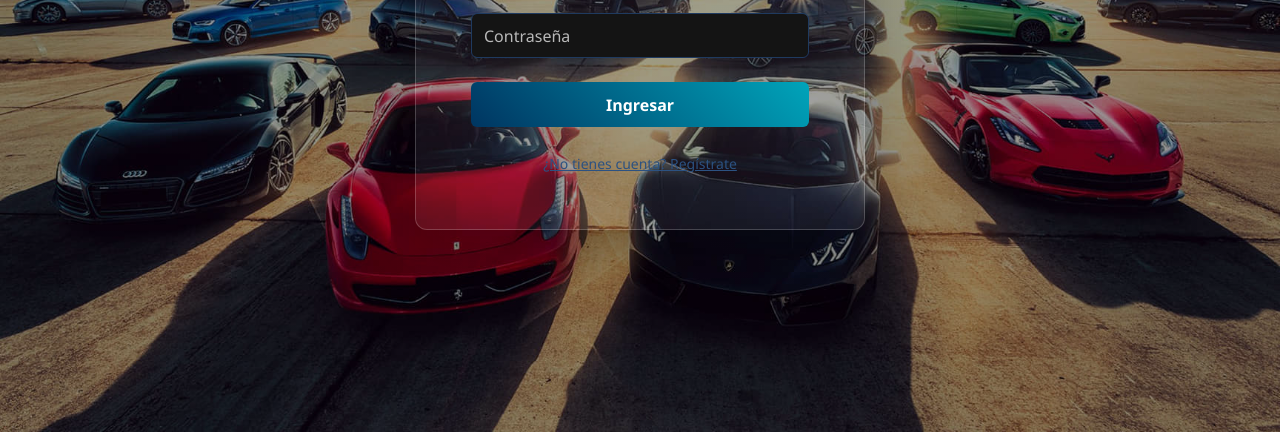
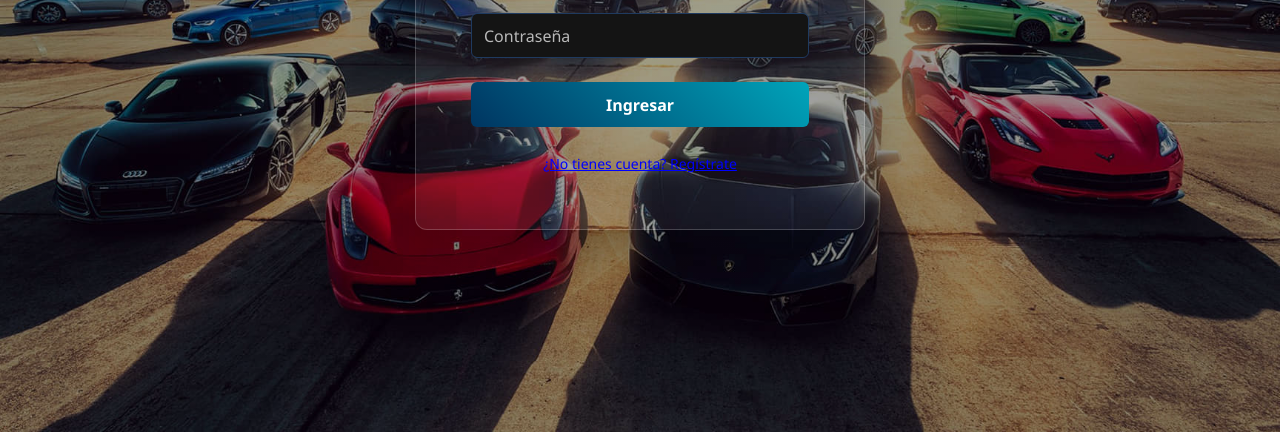
Before and after one commit to walbyn504/TicoAuto-Frontend, a plain HTML site: page html/usuario/inicioSesion.html in a window 1280 px wide. In both pictures the pointer is over the link "¿No tienes cuenta? Regístrate". Shown: the part 368-800 px from the top of the page. Drawn offline with nearby package versions, Linux system fonts and the light colour scheme.

Commit message:
Se modifico el css

```diff
--- a/html/css/inicioSesion.css
+++ b/html/css/inicioSesion.css
@@ -121,5 +121,5 @@ input:-webkit-autofill:hover {
 
 .link-crear:hover {
     text-decoration: underline;
-    color: var(--azul-metalico-medio);
+    color: blue;
 }
```
